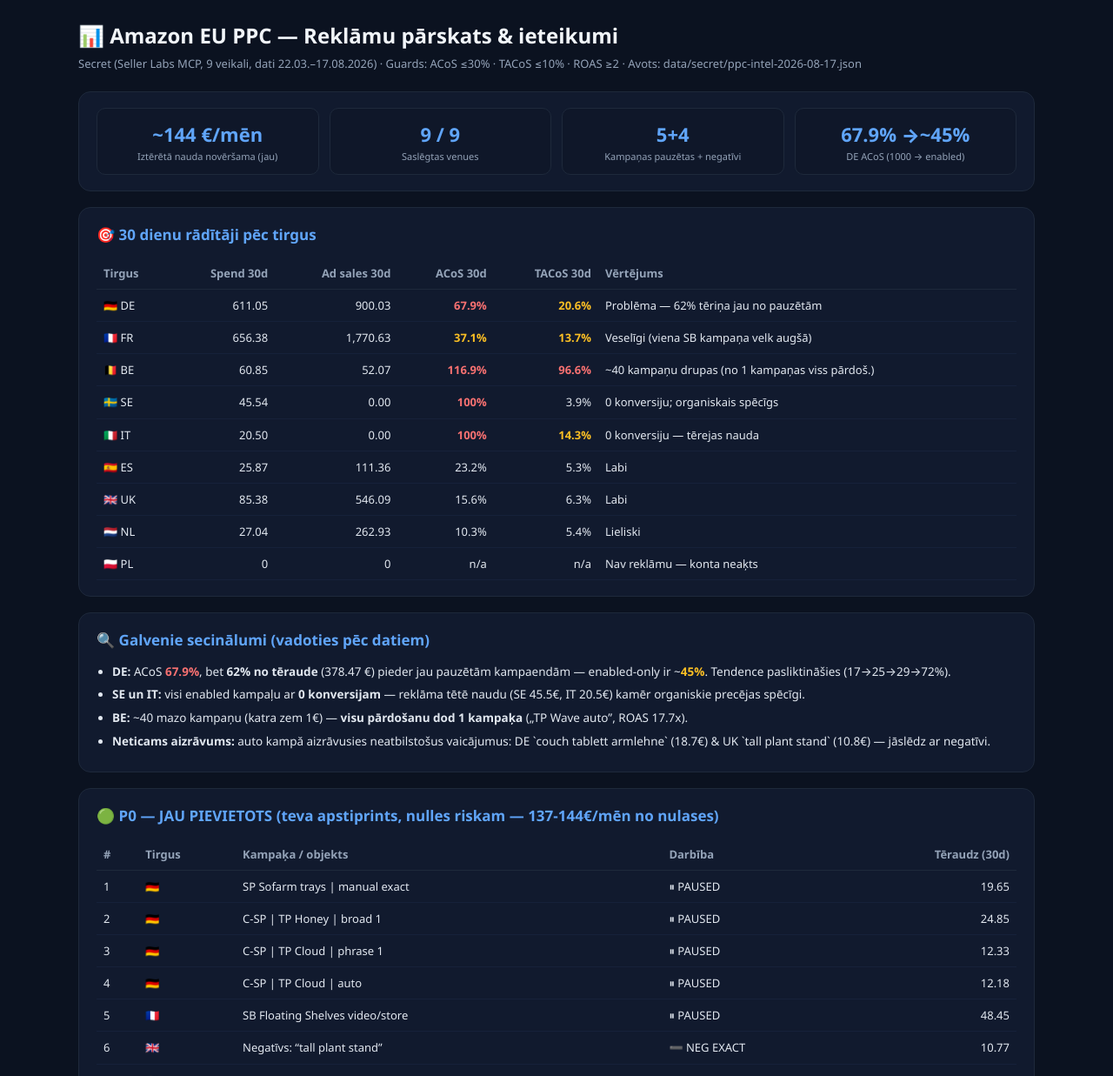
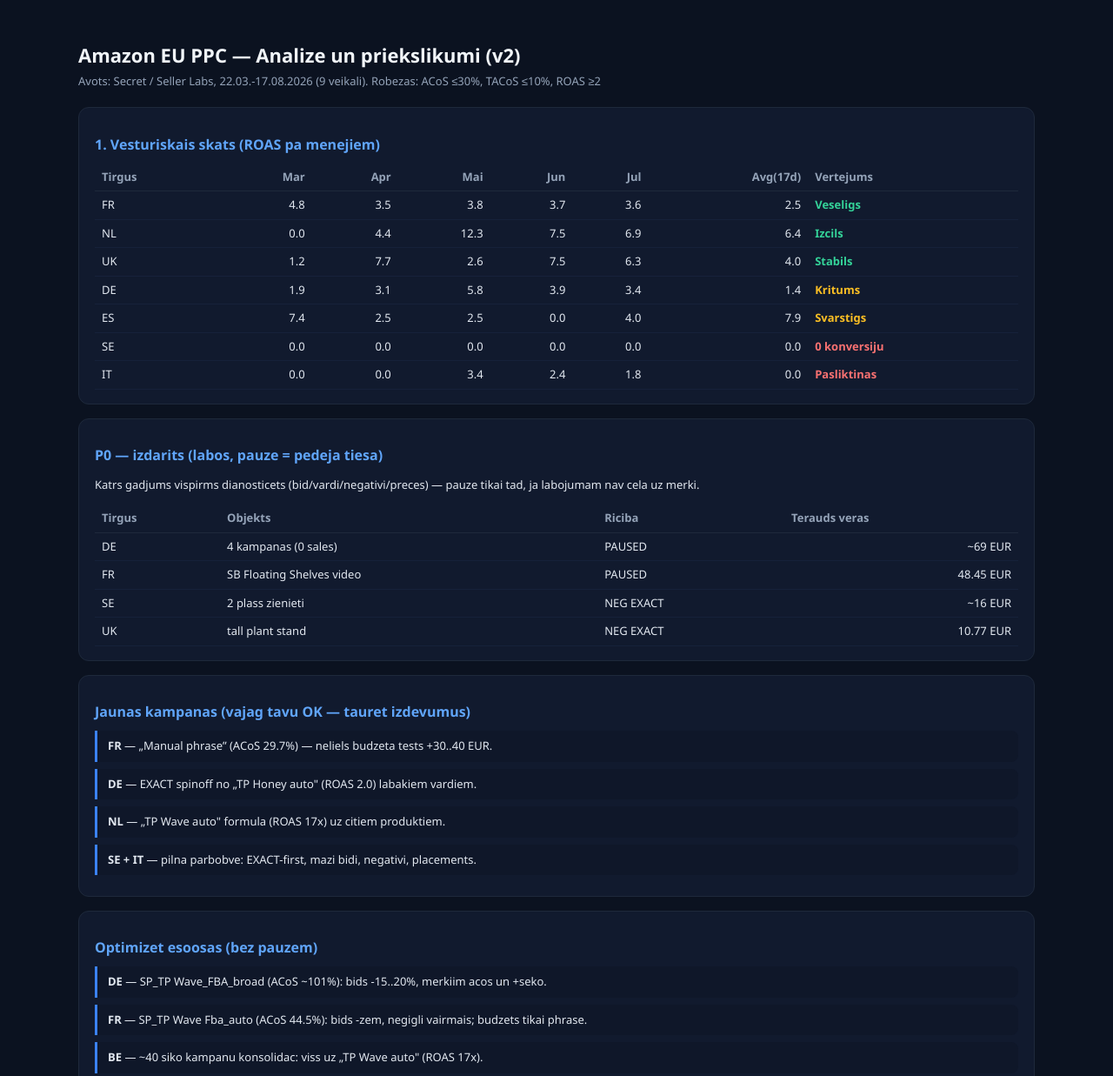
Before and after one commit to ewartwoods-code/ewart-agentu-ferma, a website: page public/ppc-report.html in a window 1280 px wide. Shown: the top 1237 px of the page at 87% size. Drawn offline with Linux system fonts and the light colour scheme.

Commit message:
Update PPC report v2 (historical trends, new campaigns, optimize existing, test loop)

```diff
--- a/public/ppc-report.html
+++ b/public/ppc-report.html
@@ -2,113 +2,82 @@
 <html lang="lv">
 <head>
 <meta charset="UTF-8">
-<meta name="viewport" content="width=device-width, initial-scale=1.0">
-<title>Amazon EU PPC — Pārskats un ieteikumi (2026-08-17)</title>
+<title>Amazon EU PPC — Analize un priekslikumi (v2)</title>
 <style>
-  * { box-sizing: border-box; margin: 0; padding: 0; }
-  body { font-family: 'Segoe UI', system-ui, -apple-system, sans-serif; background: #0b1220; color: #e2e8f0; padding: 22px; line-height: 1.55; }
-  .wrap { max-width: 1100px; margin: 0 auto; }
-  h1 { font-size: 24px; color: #f1f5f9; margin-bottom: 4px; }
-  .sub { color: #94a3b8; font-size: 13px; margin-bottom: 22px; }
-  .card { background: #111a2e; border: 1px solid #1e293b; border-radius: 14px; padding: 18px 20px; margin-bottom: 18px; }
-  .card h2 { font-size: 17px; color: #60a5fa; margin-bottom: 12px; display: flex; align-items: center; gap: 8px; }
-  .badge { display: inline-block; padding: 1px 9px; border-radius: 20px; font-size: 11px; font-weight: 700; }
-  .badge.ok { background: #065f46; color: #6ee7b7; }
-  .badge.warn { background: #78350f; color: #fcd34d; }
-  .badge.danger { background: #7f1d1d; color: #fca5a5; }
-  .badge.info { background: #1e3a5f; color: #93c5fd; }
-  table { width: 100%; border-collapse: collapse; font-size: 13px; margin-top: 6px; }
-  th { text-align: left; color: #94a3b8; font-weight: 600; padding: 8px 8px; border-bottom: 1px solid #1e293b; }
-  td { padding: 8px; border-bottom: 1px solid #16213a; }
-  tr:hover td { background: #16213a; }
-  .num { text-align: right; font-variant-numeric: tabular-nums; }
-  .high { color: #f87171; font-weight: 700; }
-  .ok-c { color: #34d399; font-weight: 700; }
-  .med { color: #fbbf24; font-weight: 600; }
-  ul { padding-left: 18px; font-size: 13.5px; }
-  li { margin-bottom: 6px; }
-  .grid2 { display: grid; grid-template-columns: repeat(auto-fit, minmax(300px, 1fr)); gap: 14px; }
-  .kpi { background: #0f1729; border-radius: 10px; padding: 12px 14px; text-align: center; border: 1px solid #1e293b; }
-  .kpi .v { font-size: 22px; font-weight: 800; color: #60a5fa; }
-  .kpi .l { font-size: 11px; color: #94a3b8; }
-  .tag { font-size: 11px; background: #1e293b; padding: 2px 8px; border-radius: 10px; color: #cbd5e1; }
+body{font-family:'Segoe UI',system-ui,sans-serif;background:#0b1220;color:#e2e8f0;padding:24px;line-height:1.5}
+.wrap{max-width:1100px;margin:0 auto}
+h1{font-size:22px;color:#f1f5f9;margin-bottom:4px}
+.sub{color:#94a3b8;font-size:13px;margin-bottom:20px}
+.card{background:#111a2e;border:1px solid #1e293b;border-radius:12px;padding:16px 18px;margin-bottom:16px}
+.card h2{font-size:16px;color:#60a5fa;margin-bottom:10px}
+table{width:100%;border-collapse:collapse;font-size:13px}
+th{text-align:left;color:#94a3b8;padding:6px 8px;border-bottom:1px solid #1e293b}
+td{padding:6px 8px;border-bottom:1px solid #16213a}
+.num{text-align:right}
+.high{color:#f87171;font-weight:700}
+.ok{color:#34d399;font-weight:700}
+.med{color:#fbbf24;font-weight:600}
+.step{background:#0f1729;border-left:3px solid #3b82f6;padding:8px 12px;border-radius:0 8px 8px 0;margin-bottom:8px;font-size:13px}
+ul{padding-left:18px;font-size:13.5px}li{margin-bottom:6px}
 </style>
 </head>
 <body>
 <div class="wrap">
-<h1>📊 Amazon EU PPC — Reklāmu pārskats &amp; ieteikumi</h1>
-<div class="sub">Secret (Seller Labs MCP, 9 veikali, dati 22.03.–17.08.2026) · Guards: ACoS ≤30% · TACoS ≤10% · ROAS ≥2 · Avots: data/secret/ppc-intel-2026-08-17.json</div>
+<h1>Amazon EU PPC — Analize un priekslikumi (v2)</h1>
+<div class="sub">Avots: Secret / Seller Labs, 22.03.-17.08.2026 (9 veikali). Robezas: ACoS &le;30%, TACoS &le;10%, ROAS &ge;2</div>
 
 <div class="card">
-  <div style="display:grid; grid-template-columns:repeat(auto-fit,minmax(150px,1fr)); gap:12px;">
-    <div class="kpi"><div class="v">~144 €/mēn</div><div class="l">Iztērētā nauda novēršama (jau)</div></div>
-    <div class="kpi"><div class="v">9 / 9</div><div class="l">Saslēgtas venues</div></div>
-    <div class="kpi"><div class="v">5+4</div><div class="l">Kampaņas pauzētas + negatīvi</div></div>
-    <div class="kpi"><div class="v">67.9% →~45%</div><div class="l">DE ACoS (1000 → enabled)</div></div>
-  </div>
+<h2>1. Vesturiskais skats (ROAS pa menejiem)</h2>
+<table>
+<tr><th>Tirgus</th><th class="num">Mar</th><th class="num">Apr</th><th class="num">Mai</th><th class="num">Jun</th><th class="num">Jul</th><th class="num">Avg(17d)</th><th>Vertejums</th></tr>
+<tr><td>FR</td><td class="num">4.8</td><td class="num">3.5</td><td class="num">3.8</td><td class="num">3.7</td><td class="num">3.6</td><td class="num">2.5</td><td class="ok">Veseligs</td></tr>
+<tr><td>NL</td><td class="num">0.0</td><td class="num">4.4</td><td class="num">12.3</td><td class="num">7.5</td><td class="num">6.9</td><td class="num">6.4</td><td class="ok">Izcils</td></tr>
+<tr><td>UK</td><td class="num">1.2</td><td class="num">7.7</td><td class="num">2.6</td><td class="num">7.5</td><td class="num">6.3</td><td class="num">4.0</td><td class="ok">Stabils</td></tr>
+<tr><td>DE</td><td class="num">1.9</td><td class="num">3.1</td><td class="num">5.8</td><td class="num">3.9</td><td class="num">3.4</td><td class="num">1.4</td><td class="med">Kritums</td></tr>
+<tr><td>ES</td><td class="num">7.4</td><td class="num">2.5</td><td class="num">2.5</td><td class="num">0.0</td><td class="num">4.0</td><td class="num">7.9</td><td class="med">Svarstigs</td></tr>
+<tr><td>SE</td><td class="num">0.0</td><td class="num">0.0</td><td class="num">0.0</td><td class="num">0.0</td><td class="num">0.0</td><td class="num">0.0</td><td class="high">0 konversiju</td></tr>
+<tr><td>IT</td><td class="num">0.0</td><td class="num">0.0</td><td class="num">3.4</td><td class="num">2.4</td><td class="num">1.8</td><td class="num">0.0</td><td class="high">Pasliktinas</td></tr>
+</table>
 </div>
 
 <div class="card">
-  <h2>🎯 30 dienu rādītāji pēc tirgus</h2>
-  <table>
-    <tr><th>Tirgus</th><th class="num">Spend 30d</th><th class="num">Ad sales 30d</th><th class="num">ACoS 30d</th><th class="num">TACoS 30d</th><th>Vērtējums</th></tr>
-    <tr><td>🇩🇪 DE</td><td class="num">611.05</td><td class="num">900.03</td><td class="num high">67.9%</td><td class="num med">20.6%</td><td>Problēma — 62% tēriņa jau no pauzētām</td></tr>
-    <tr><td>🇫🇷 FR</td><td class="num">656.38</td><td class="num">1,770.63</td><td class="num med">37.1%</td><td class="num med">13.7%</td><td>Veselīgi (viena SB kampaņa velk augšā)</td></tr>
-    <tr><td>🇧🇪 BE</td><td class="num">60.85</td><td class="num">52.07</td><td class="num high">116.9%</td><td class="num high">96.6%</td><td>~40 kampaņu drupas (no 1 kampaņas viss pārdoš.)</td></tr>
-    <tr><td>🇸🇪 SE</td><td class="num">45.54</td><td class="num">0.00</td><td class="num high">100%</td><td class="num ok">3.9%</td><td>0 konversiju; organiskais spēcīgs</td></tr>
-    <tr><td>🇮🇹 IT</td><td class="num">20.50</td><td class="num">0.00</td><td class="num high">100%</td><td class="num med">14.3%</td><td>0 konversiju — tērejas nauda</td></tr>
-    <tr><td>🇪🇸 ES</td><td class="num">25.87</td><td class="num">111.36</td><td class="num ok">23.2%</td><td class="num ok">5.3%</td><td>Labi</td></tr>
-    <tr><td>🇬🇧 UK</td><td class="num">85.38</td><td class="num">546.09</td><td class="num ok">15.6%</td><td class="num ok">6.3%</td><td>Labi</td></tr>
-    <tr><td>🇳🇱 NL</td><td class="num">27.04</td><td class="num">262.93</td><td class="num ok">10.3%</td><td class="num ok">5.4%</td><td>Lieliski</td></tr>
-    <tr><td>🇵🇱 PL</td><td class="num">0</td><td class="num">0</td><td class="num">n/a</td><td class="num">n/a</td><td>Nav reklāmu — konta neaķts</td></tr>
-  </table>
+<h2>P0 — izdarits (labos, pauze = pedeja tiesa)</h2>
+<p style="font-size:13px">Katrs gadjums vispirms dianosticets (bid/vardi/negativi/preces) — pauze tikai tad, ja labojumam nav cela uz merki.</p>
+<table>
+<tr><th>Tirgus</th><th>Objekts</th><th>Riciba</th><th>Terauds veras</th></tr>
+<tr><td>DE</td><td>4 kampanas (0 sales)</td><td>PAUSED</td><td class="num">~69 EUR</td></tr>
+<tr><td>FR</td><td>SB Floating Shelves video</td><td>PAUSED</td><td class="num">48.45 EUR</td></tr>
+<tr><td>SE</td><td>2 plass zienieti</td><td>NEG EXACT</td><td class="num">~16 EUR</td></tr>
+<tr><td>UK</td><td>tall plant stand</td><td>NEG EXACT</td><td class="num">10.77 EUR</td></tr>
+</table>
 </div>
 
 <div class="card">
-  <h2>🔍 Galvenie secinālumi (vadoties pēc datiem)</h2>
-  <ul>
-    <li><b>DE:</b> ACoS <span class="high">67.9%</span>, bet <b>62% no tēraude</b> (378.47 €) pieder jau pauzētām kampaendām — enabled-only ir ~<span class="med">45%</span>. Tendence pasliktināšies (17→25→29→72%).</li>
-    <li><b>SE un IT:</b> visi enabled kampaļu ar <b>0 konversijam</b> — reklāma tētē naudu (SE 45.5€, IT 20.5€) kamēr organiskie precējas spēcīgi.</li>
-    <li><b>BE:</b> ~40 mazo kampaņu (katra zem 1€) — <b>visu pārdošanu dod 1 kampaķa</b> („TP Wave auto”, ROAS 17.7x).</li>
-    <li><b>Neticams aizrāvums:</b> auto kampă aizrāvusies neatbilstošus vaicājumus: DE `couch tablett armlehne` (18.7€) & UK `tall plant stand` (10.8€) — jāslēdz ar negatīvi.</li>
-  </ul>
+<h2>Jaunas kampanas (vajag tavu OK — tauret izdevumus)</h2>
+<div class="step"><b>FR</b> — „Manual phrase” (ACoS 29.7%) — neliels budzeta tests +30..40 EUR.</div>
+<div class="step"><b>DE</b> — EXACT spinoff no „TP Honey auto" (ROAS 2.0) labakiem vardiem.</div>
+<div class="step"><b>NL</b> — „TP Wave auto" formula (ROAS 17x) uz citiem produktiem.</div>
+<div class="step"><b>SE + IT</b> — pilna parbobve: EXACT-first, mazi bidi, negativi, placements.</div>
 </div>
 
 <div class="card">
-  <h2>🟢 P0 — JAU PIEVIETOTS (teva apstiprints, nulles riskam — 137-144€/mēn no nulases)</h2>
-  <table>
-    <tr><th>#</th><th>Tirgus</th><th>Kampaķa / objekts</th><th>Darbība</th><th class="num">Tēraudz (30d)</th></tr>
-    <tr><td>1</td><td>🇩🇪</td><td>SP Sofarm trays | manual exact</td><td>⏸ PAUSED</td><td class="num">19.65</td></tr>
-    <tr><td>2</td><td>🇩🇪</td><td>C-SP | TP Honey | broad 1</td><td>⏸ PAUSED</td><td class="num">24.85</td></tr>
-    <tr><td>3</td><td>🇩🇪</td><td>C-SP | TP Cloud | phrase 1</td><td>⏸ PAUSED</td><td class="num">12.33</td></tr>
-    <tr><td>4</td><td>🇩🇪</td><td>C-SP | TP Cloud | auto</td><td>⏸ PAUSED</td><td class="num">12.18</td></tr>
-    <tr><td>5</td><td>🇫🇷</td><td>SB Floating Shelves video/store</td><td>⏸ PAUSED</td><td class="num">48.45</td></tr>
-    <tr><td>6</td><td>🇬🇧</td><td>Negatīvs: “tall plant stand”</td><td>➖ NEG EXACT</td><td class="num">10.77</td></tr>
-    <tr><td>7</td><td>🇸🇪</td><td>Negatīvie: 2 sveves vārdi</td><td>➖ NEG EXACT</td><td class="num">16.01</td></tr>
-    <tr><td>8</td><td>🇸🇪</td><td>Negatīvs auto (badrum toalettpapper)</td><td>➖ NEG EXACT</td><td class="num">(dalīts)</td></tr>
-  </table>
+<h2>Optimizet esoosas (bez pauzem)</h2>
+<div class="step"><b>DE</b> — SP_TP Wave_FBA_broad (ACoS ~101%): bids -15..20%, merkiim acos un +seko.</div>
+<div class="step"><b>FR</b> — SP_TP Wave Fba_auto (ACoS 44.5%): bids -zem, negigli vairmais; budzets tikai phrase.</div>
+<div class="step"><b>BE</b> — ~40 siko kampanu konsolidac: viss uz „TP Wave auto" (ROAS 17x).</div>
 </div>
 
 <div class="card">
-  <h2>🟡 P1 — pirms izlešanas jāizpēta (naud neaiztiekam)</h2>
-  <ul>
-    <li><b>DE:</b> pēc augusta beigām pārbaudīt, vai ACoS pacēlēšana (17→72%) ir reāla vai augusta datu neatbilstība.</li>
-    <li><b>SE + IT:</b> lēmums — <b>apturēt reklāmu pilnībā</b> šajos 2 tirgos līdz jaunas struktūras samontētai?  (organikālā sales paliek.)</li>
-    <li><b>BE:</b> apvienot ~40 sīko kampaņu uz 1–2 darbinētām ap „TP Wave”.</li>
-  </ul>
+<h2>Testa cilpa (kas sak — uz to ejam)</h2>
+<ul>
+<li>Pec 7-14 dienam: atkarti dati, salidzinet ACoS/TACoS/ROAS.</li>
+<li>Test: EXACT-first vs phrase vs auto (FR/DE/NL), paturi 2 labakos.</li>
+<li>Vienmer vispirms labot (bids, negat angit), saja pauze.</li>
+<li>Merki: ACoS &le;30%, TACoS &le;10%, ROAS &ge;2 — tad skalot augsu (jauni tirgi, vardi, produkti).</li>
+</ul>
 </div>
 
-<div class="card">
-  <h2>🟢 P2 — Izaugsme: palielinam to, kas strādē (jaunas kampaņas = neatskaitēm)</h2>
-  <ul>
-    <li><b>FR:</b> „SP_TP ALL_Manual_phrase” (121€, ACoS 29.7%) — mazs budžeta testa pieaugums, jo jau zem 30%.</li>
-    <li><b>FR:</b> „SP_TP Wave Fba_auto” (235€, ACoS 44.5%) — nepiecie їami samazinājums vai pārbūve (nav mēŗkis).</li>
-    <li><b>DE:</b> „C-SP TP Honey auto” (33.3€, ROAS 2.0) — izlāstīt exact-spinoff no viņa top konvertēro vārdiem pēc P0 tīrīšanas.</li>
-  </ul>
-  <p style="font-size:12px; color:#94a3b8; margin-top:8px;">Visi skaitļi lati no Seller Labs datiem — nevienu nepublicējam bez tavas avotaprskatīšanas<p>
-</div>
-
-<div class="sub" style="margin-top:20px;">Prepared: Hermione · Source: exchange/results/t-0053-ppc-analysis.md · JSON: data/secret/ppc-intel-2026-08-17.json</div>
+<div class="sub" style="margin-top:18px;color:#94a3b8">Hermione · avots data/secret/ppc-intel-2026-08-17.json · 2026-08-17</div>
 </div>
 </body>
 </html>
```
